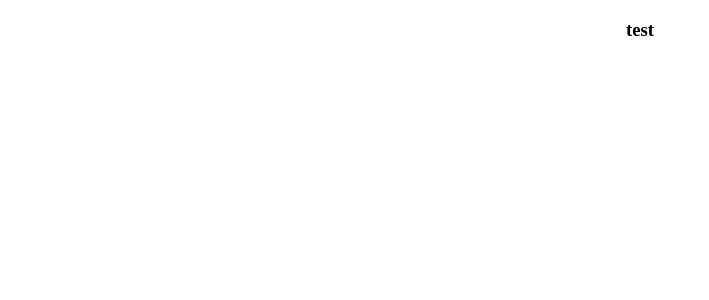
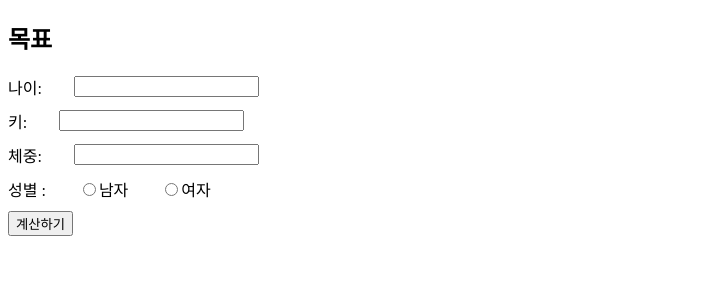
Before and after one commit to programmers-4gen-b/MyMealDiary, a React (Create React App) app in the folder client/: page / in a window 1280 px wide. Shown: the top 300 px of the page, without its empty margins (0-709 px from the left). Built offline with nearby package versions, Linux system fonts and the light colour scheme.

Commit message:
feat / 목표페이지 - 기초대사량 계산 구현

```diff
--- a/client/src/App.js
+++ b/client/src/App.js
@@ -1,9 +1,61 @@
-import "./App.css";
+import React, { useState } from 'react';
+import './index.css';
+import GenderSelection from './component/GenderSelection';
+import BmrCalculator from './component/BmrCalculator';
 
 function App() {
+  const [formData, setFormData] = useState({
+    weight: "",
+    height: "",
+    age: "",
+    gender: "",
+    result: ""
+  });
+
+  const handleInputChange = (e) => {
+    const { name, value } = e.target;
+    setFormData({...formData, [name]: value});
+  };
+
   return (
-    <div className="App">
-      <h3>test</h3>
+    <div>
+      <h2>목표</h2>
+
+      <div className="input-body">
+        <span>나이:</span>
+        <input
+          type="number"
+          name="age"
+          value={formData.age}
+          onChange={handleInputChange}
+        />
+      </div>
+
+      <div className="input-body">
+        <span>  키:</span>
+        <input
+          type="number"
+          name="height"
+          value={formData.height}
+          onChange={handleInputChange}
+        />
+      </div>
+
+      <div className="input-body">
+        <span>체중:</span>
+        <input
+          type="number"
+          name="weight"
+          value={formData.weight}
+          onChange={handleInputChange}
+        />
+      </div>
+
+      <GenderSelection gender={formData.gender}
+      setGender={(value) => setFormData({...formData, gender: value})}
+      />
+
+      <BmrCalculator formData={formData} />
     </div>
   );
 }
--- /dev/null
+++ b/client/src/component/BmrCalculator.jsx
@@ -0,0 +1,38 @@
+import React, {useState} from "react";
+
+function BmrCalculator( {formData} ) {
+    const [result, setResult] = useState("")
+
+    const calculateBmr = () => {
+        const {weight, height, age, gender} = formData;
+
+        if (!weight || !height || !age || !gender) {
+            setResult("값을 다 입력해주세요.");
+            return;
+        }
+
+        const w = parseFloat(weight);
+        const h = parseFloat(height);
+        const a = parseInt(age);
+
+        let bmr;
+
+        if (gender === "male") {
+          bmr = 88.362 + (13.397 * w) + (4.799 * h) - (5.667 * a);
+        } else {
+          bmr = 447.593 + (9.247 * w) + (3.098 * h) - (4.330 * a);
+        }
+
+        setResult(`기초대사량 : ${Math.round(bmr)} kcal`)
+    }; return (
+        <div>
+    <button onClick={calculateBmr}>계산하기</button>
+    {result && (
+        <div>
+          <p>{result}</p>
+        </div>
+      )}
+    </div>
+    )
+}
+export default BmrCalculator;
--- /dev/null
+++ b/client/src/component/GenderSelection.jsx
@@ -0,0 +1,35 @@
+import React from "react";
+
+function GenderSelection({gender,setGender}) {
+
+  const handleGenderChange = (e) => {
+    setGender(e.target.value);
+  };
+
+  return (
+    <div>
+      <div className="input-body">성별 :
+      <label>
+        <input
+          type="radio"
+          value="male"
+          checked={gender === "male"}
+          onChange={handleGenderChange}
+        />
+        남자
+      </label>
+      <label>
+        <input
+          type="radio"
+          value="female"
+          checked={gender === "female"}
+          onChange={handleGenderChange}
+        />
+        여자
+      </label>
+      </div>
+    </div>
+  );
+}
+
+export default GenderSelection;
--- /dev/null
+++ b/client/src/index.css
@@ -0,0 +1,7 @@
+.input-body {
+    display: flex;
+    align-items: center;
+    text-align: left;
+    gap: 2rem;
+    margin-bottom: 10px;
+}
```
Also changed, not shown: client/src/index.js (+4 -4 lines), 1 other file (tests, documents, lock files or other folders).
